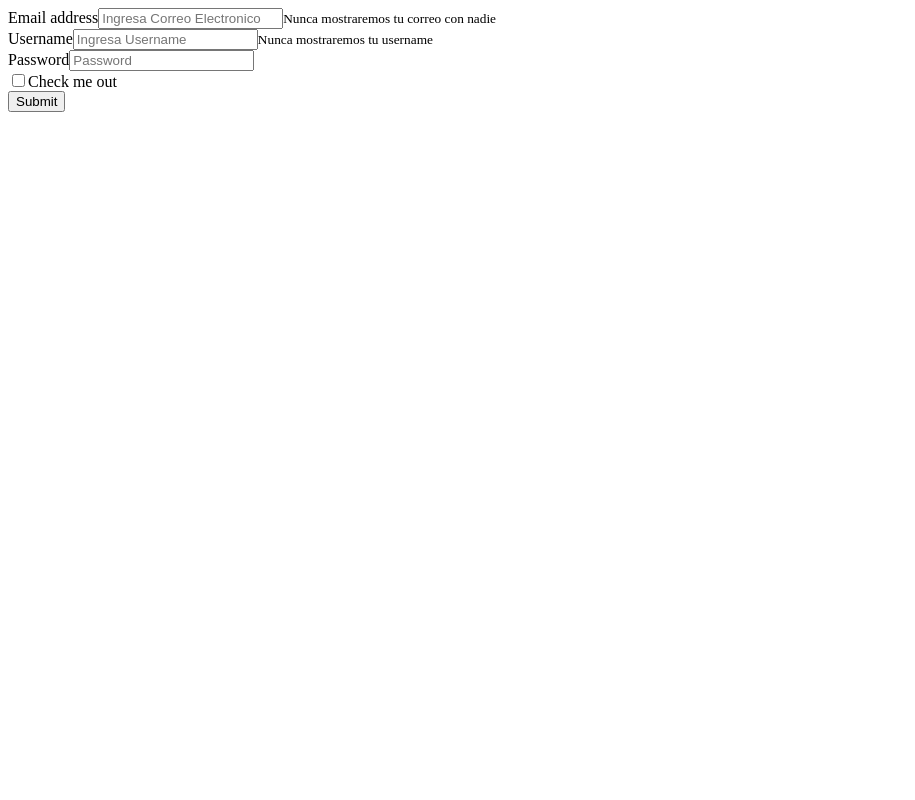
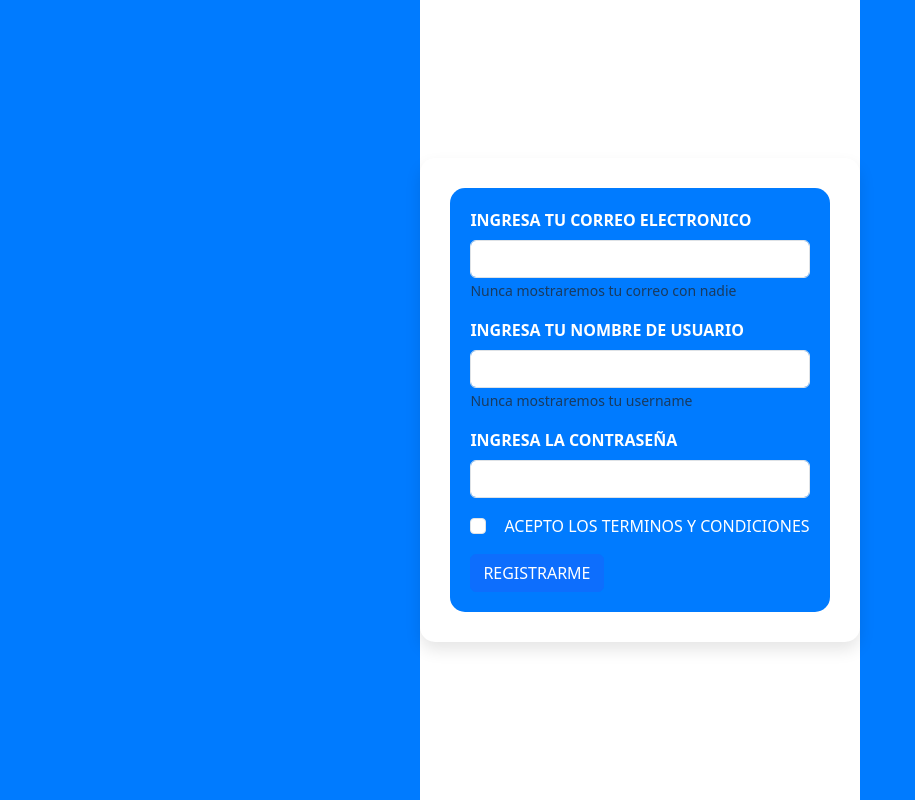
Before and after one commit to Arthur061990/Auth_React, a React (Vite) app: page /registro in a window 1280 px wide. Shown: the whole page, without its empty margins (0-915 px from the left). Built offline with nearby package versions, Linux system fonts and the light colour scheme.

Commit message:
estilo registro css

```diff
--- a/src/components/pages/registro.jsx
+++ b/src/components/pages/registro.jsx
@@ -2,6 +2,8 @@ import React from 'react'
 import Button from 'react-bootstrap/Button';
 import Form from 'react-bootstrap/Form';
 import { useRef } from 'react';
+import '../Estilos/estilo.css';
+import 'bootstrap/dist/css/bootstrap.min.css';
 
 import axios from 'axios';
 
@@ -30,32 +32,35 @@ export default function Registro() {
     }
 
     return (
+      <div className="form-container-wrapper">
+      <div className="form-container">
           <Form ref={formRef} onSubmit={handleSubmit}>
               <Form.Group className="mb-3" controlId="formBasicEmail">
-          <Form.Label>Email address</Form.Label>
-          <Form.Control type="email" placeholder="Ingresa Correo Electronico" name="email" />
+                  <Form.Label>INGRESA TU CORREO ELECTRONICO</Form.Label>
+                  <Form.Control type="email" name="email" />
                   <Form.Text className="text-muted">
                       Nunca mostraremos tu correo con nadie
                   </Form.Text>
               </Form.Group>
-        <Form.Group className="mb-3" controlId="formBasicEmail">
-          <Form.Label>Username</Form.Label>
-          <Form.Control type="text" placeholder="Ingresa Username" name="username" />
+              <Form.Group className="mb-3" controlId="formBasicUsername">
+                  <Form.Label>INGRESA TU NOMBRE DE USUARIO</Form.Label>
+                  <Form.Control type="text" name="username" />
                   <Form.Text className="text-muted">
                       Nunca mostraremos tu username
                   </Form.Text>
               </Form.Group>
-
               <Form.Group className="mb-3" controlId="formBasicPassword">
-          <Form.Label>Password</Form.Label>
-          <Form.Control type="password" placeholder="Password" name="password"/>
+                  <Form.Label>INGRESA LA CONTRASEÑA</Form.Label>
+                  <Form.Control type="password" name="password" />
               </Form.Group>
               <Form.Group className="mb-3" controlId="formBasicCheckbox">
-          <Form.Check type="checkbox" label="Check me out" />
+                  <Form.Check type="checkbox" label="ACEPTO LOS TERMINOS Y CONDICIONES" />
               </Form.Group>
               <Button variant="primary" type="submit">
-          Submit
+                  REGISTRARME
               </Button>
           </Form>
+      </div>
+  </div>
     )
 }
```
Lines whose indentation alone changed are shown as unchanged.
